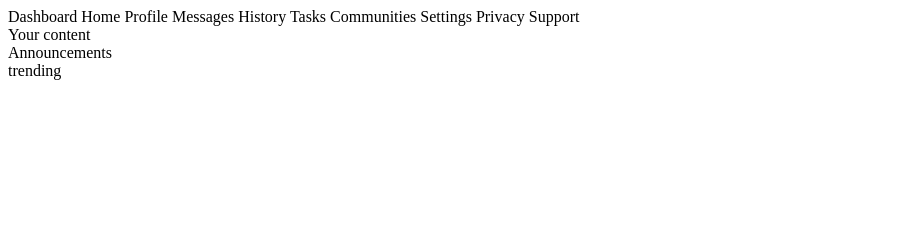
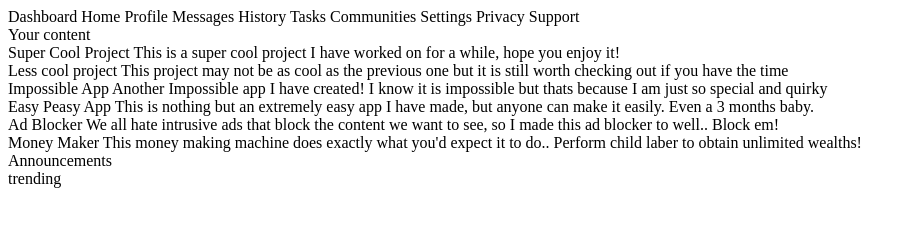
Before and after one commit to DancingPotato30/dasgboard, a plain HTML site: page index.html in a window 1280 px wide. Shown: the whole page, without its empty margins (0-915 px from the left). Drawn offline with Linux system fonts and the light colour scheme.

Commit message:
Add content in cards

```diff
--- a/index.html
+++ b/index.html
@@ -24,12 +24,30 @@
         <div class="maincontent">
             <div class="cardcontainer">
                 Your content
-                <div class="card"></div>
-                <div class="card"></div>
-                <div class="card"></div>
-                <div class="card"></div>
-                <div class="card"></div>
-                <div class="card"></div>
+                <div class="card">
+                    <label> Super Cool Project</label>
+                    This is a super cool project I have worked on for a while, hope you enjoy it!
+                </div>
+                <div class="card">
+                    <label>Less cool project</label>
+                    This project may not be as cool as the previous one but it is still worth checking out if you have the time
+                </div>
+                <div class="card">
+                    <label>Impossible App</label>
+                    Another Impossible app I have created! I know it is impossible but thats because I am just so special and quirky
+                </div>
+                <div class="card">
+                    <label>Easy Peasy App</label>
+                    This is nothing but an extremely easy app I have made, but anyone can make it easily. Even a 3 months baby.
+                </div>
+                <div class="card">
+                    <label>Ad Blocker</label>
+                    We all hate intrusive ads that block the content we want to see, so I made this ad blocker to well.. Block em!
+                </div>
+                <div class="card">
+                    <label>Money Maker</label>
+                    This money making machine does exactly what you'd expect it to do.. Perform child laber to obtain unlimited wealths!
+                </div>
             </div>
             <div class="extras">
                 <div class="announcements">
```
